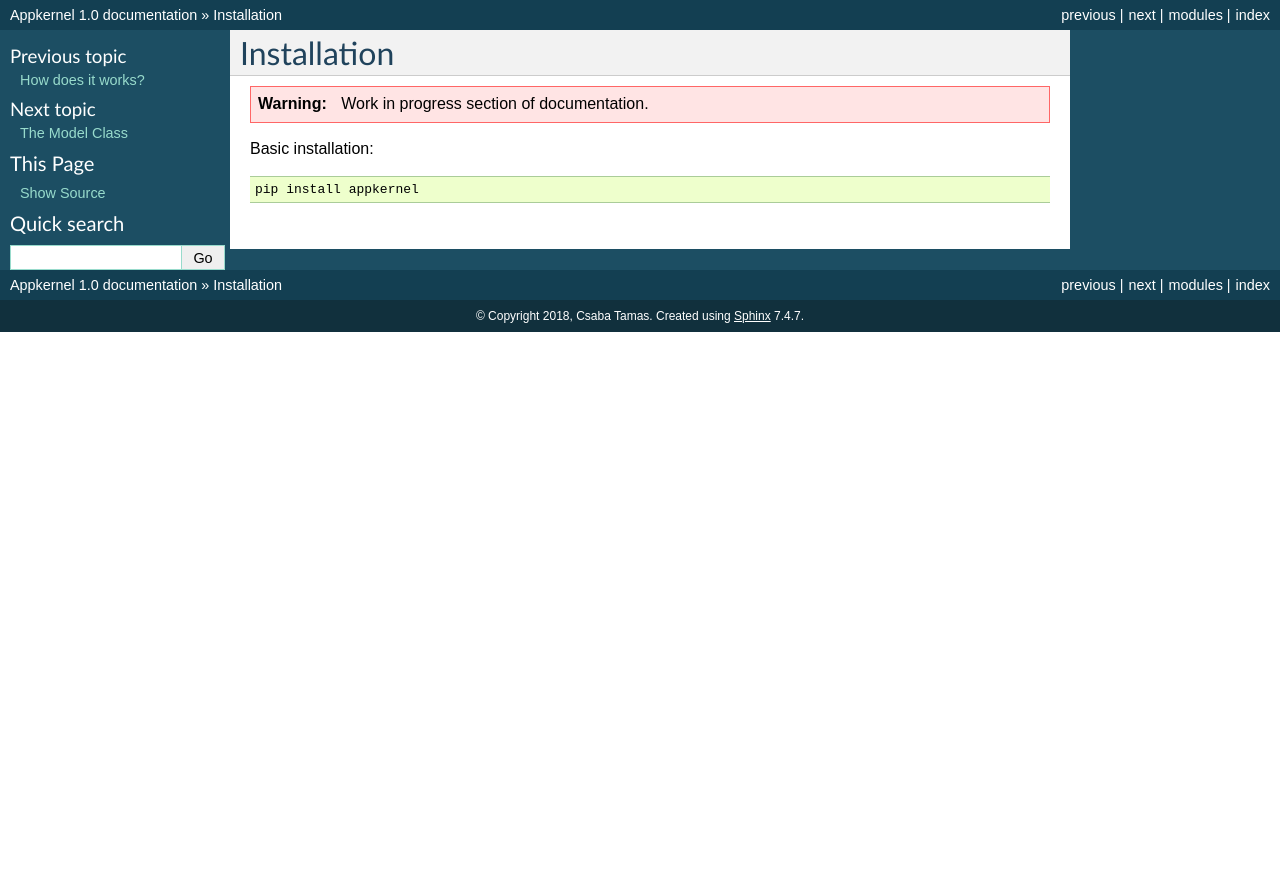
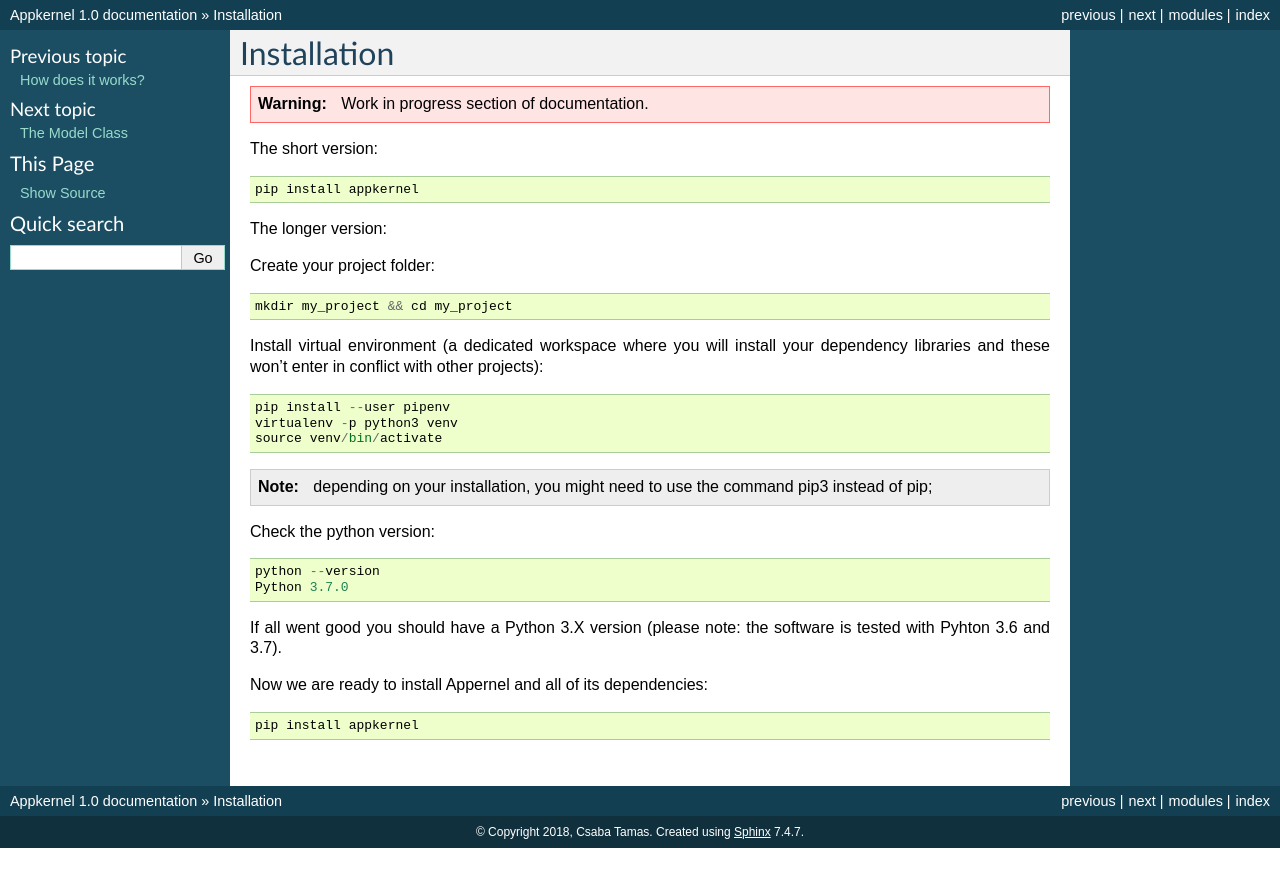
Before and after one commit to accelero-cloud/appkernel, a Sphinx documentation site: the page built from docs/installation.rst, in a window 1280 px wide. Shown: the top 887 px of the page. Built offline with Sphinx 7.4.7, drawn with Linux system fonts in a browser that asks for light colours.

Commit message:
aded installation documentation

```diff
--- a/docs/installation.rst
+++ b/docs/installation.rst
@@ -4,6 +4,32 @@ Installation
 .. warning::
     Work in progress section of documentation.
 
-Basic installation: ::
+The short version: ::
 
     pip install appkernel
+
+The longer version:
+
+Create  your project folder: ::
+
+    mkdir my_project && cd my_project
+
+Install virtual environment (a dedicated workspace where you will install your dependency libraries and these won't enter in conflict with other projects): ::
+
+    pip install --user pipenv
+    virtualenv -p python3 venv
+    source venv/bin/activate
+
+.. note::
+    depending on your installation, you might need to use the command pip3 instead of pip;
+
+Check the python version: ::
+
+    python --version
+    Python 3.7.0
+
+If all went good you should have a Python 3.X version (please note: the software is tested with Pyhton 3.6 and 3.7).
+
+Now we are ready to install Appernel and all of its dependencies: ::
+
+    pip install appkernel
```
Also changed, not shown: docs/contributors.md (+1 -1 lines), 1 other file.
